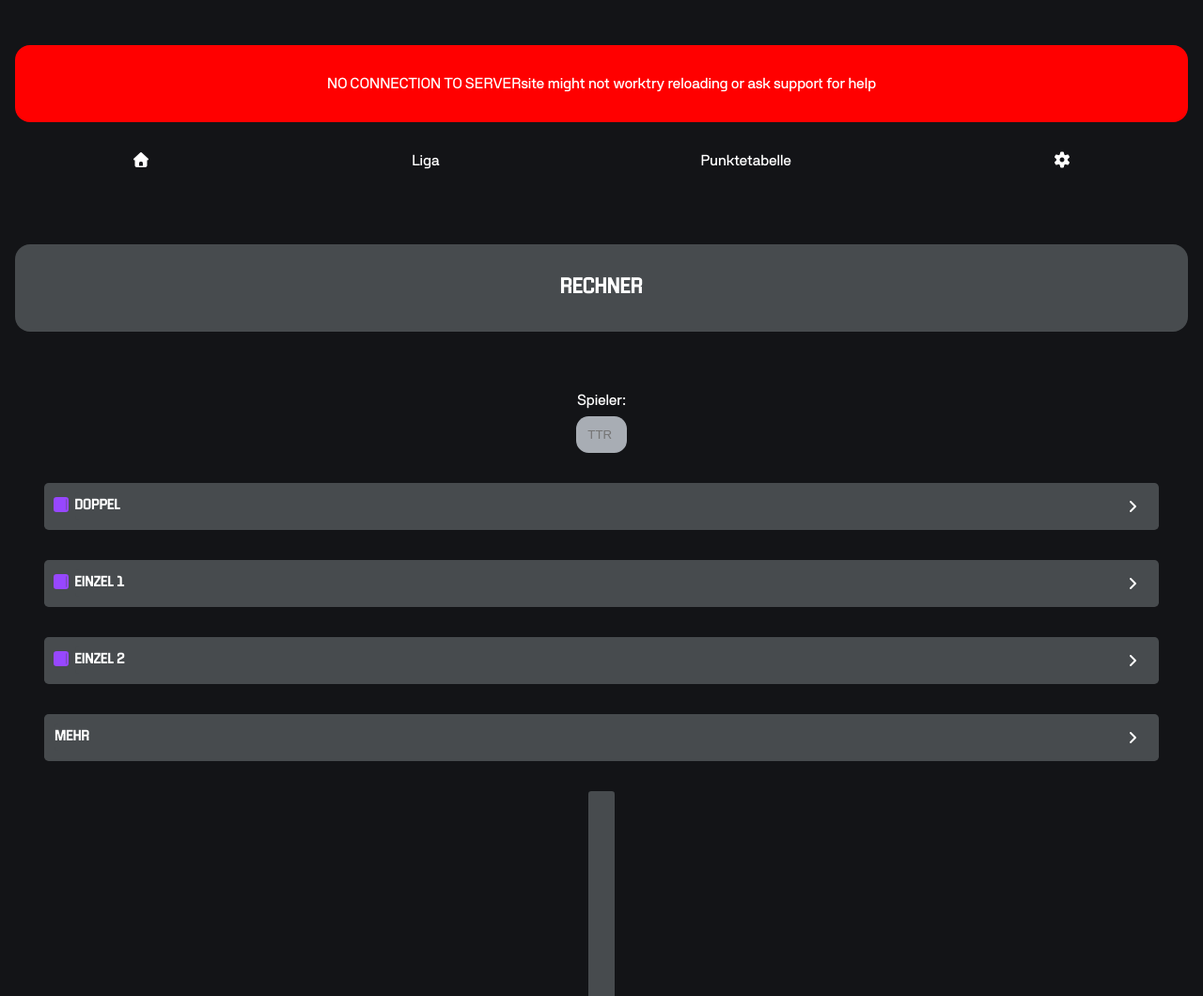
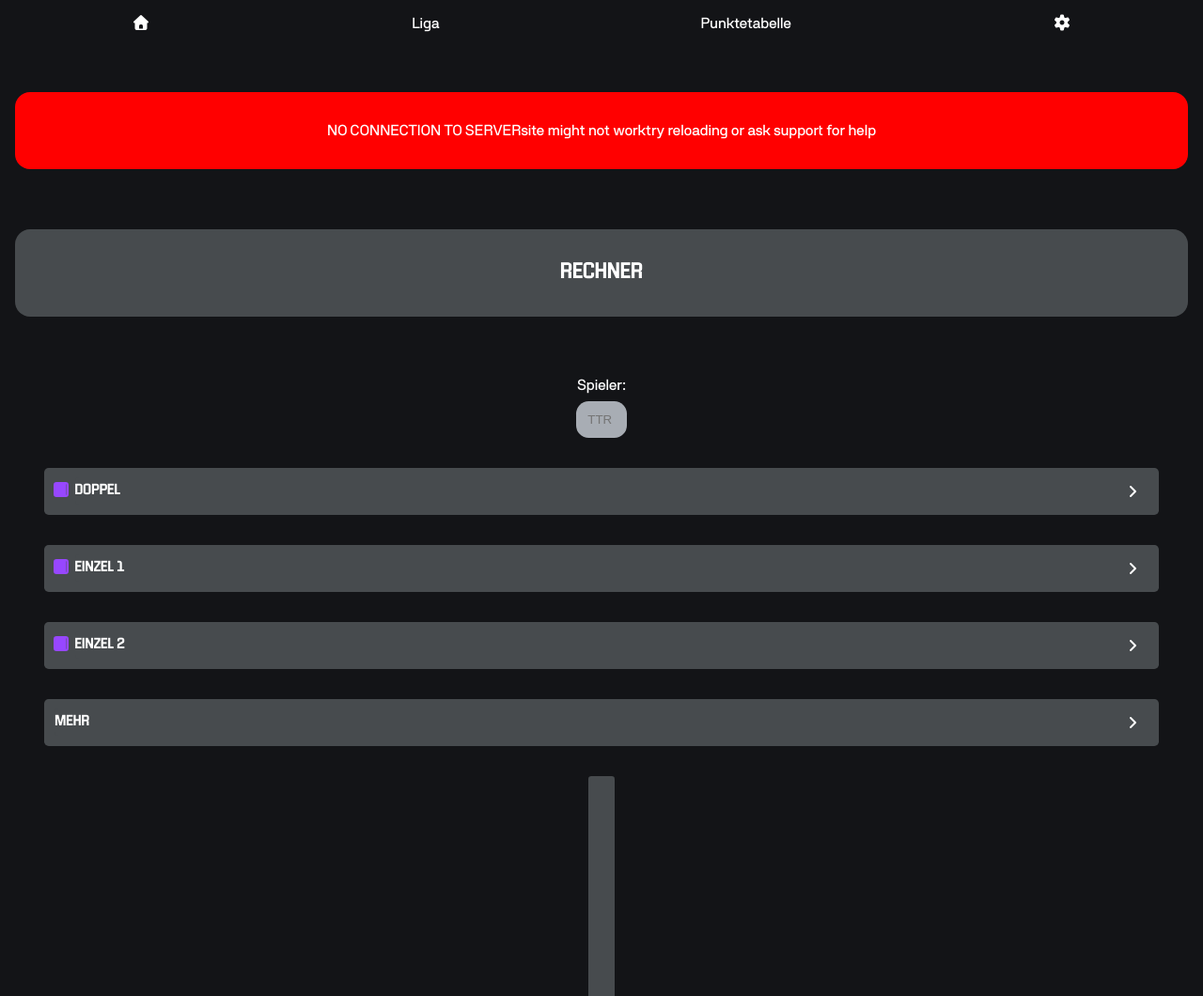
Before and after one commit to tt-web-dev/tt-base, a website: page rechner.html in a window 1280 px wide. Shown: the top 1060 px of the page at 94% size. Drawn offline with Linux system fonts and the light colour scheme; no server answers.

Commit message:
minor optimizations (show nav bar on scroll up, detailed error msg for failed myTT fetches)

```diff
--- a/base.css
+++ b/base.css
@@ -46,6 +46,7 @@
 
 :root{
     --base-color: #131417;
+    --nav-h: 57px;
     --text-color: #ffffff;
     --primary-color: #ffc06e;
     --secondary-color: #8D8DFF;
@@ -81,7 +82,7 @@ html{
 }
 
 body{
-    padding: 1em;
+    padding: var(--nav-h) 1em 1em 1em;
     background-color: var(--base-color);
 
 }
@@ -90,9 +91,40 @@ h1, h2, h3{
     font-family: KB_Pitch-Still;
 }
 
+/* Smart header: nav is fixed so it can stick beyond its <header> parent.
+   Titles inside <header> (.flex-container) still scroll away normally. */
 nav{
-    margin: 1em auto 3em auto;
-    width: min(1000px, 100%);
+    position: fixed;
+    top: 0;
+    left: 0;
+    right: 0;
+    z-index: 6;
+    margin: 0;
+    padding: 1em;
+    width: 100%;
+    background-color: var(--base-color);
+    transition: transform .25s ease;
+}
+
+/* smart header: hidden while scrolling down, shown on scroll up (see header.js) */
+body.nav-hidden nav{
+    transform: translateY(-101%);
+}
+
+/* header itself stays in flow (titles scroll away); small spacer since nav is fixed */
+header#header{
+    padding-top: 1em;
+}
+
+@media (prefers-reduced-motion: reduce){
+    nav{
+        transition: none;
+    }
+}
+
+/* overlay must cover the sticky nav, modal above overlay */
+#modal-overlay{
+    z-index: 8;
 }
 
 nav ul{
@@ -100,6 +132,8 @@ nav ul{
     align-items: center;
     list-style: none;
     justify-content: space-between;
+    width: min(1000px, 100%);
+    margin: 0 auto;
 }
 
 nav li:firstchild {
--- /dev/null
+++ b/header.js
@@ -0,0 +1,85 @@
+// Smart header: hide nav on scroll down, show on scroll up.
+// Global, progressive enhancement — works with the fixed nav in base.css.
+(function () {
+    var HIDE_AFTER = 100; // px: never hide at the very top
+    var TOLERANCE = 8; // px: ignore tiny jitter / trackpad noise
+    var COOLDOWN_MS = 800; // after load: stay visible (covers liga jumpToNearest)
+
+    var nav = null;
+    var lastY = 0;
+    var ticking = false;
+    var suppressHideUntil = Date.now() + COOLDOWN_MS;
+
+    function measure() {
+        nav = nav || document.querySelector('header#header nav') || document.querySelector('nav');
+        if (!nav) return;
+        var h = Math.round(nav.getBoundingClientRect().height);
+        if (h > 0) {
+            document.documentElement.style.setProperty('--nav-h', h + 'px');
+        }
+    }
+
+    function modalOpen() {
+        return !!document.querySelector('.modal.active');
+    }
+
+    function show() {
+        if (document.body.classList.contains('nav-hidden')) {
+            document.body.classList.remove('nav-hidden');
+        }
+    }
+
+    function hide() {
+        if (!document.body.classList.contains('nav-hidden')) {
+            document.body.classList.add('nav-hidden');
+        }
+    }
+
+    function update() {
+        ticking = false;
+        var y = window.scrollY || window.pageYOffset || 0;
+        var dy = y - lastY;
+
+        // tiny movements: keep state, but sync lastY so they don't accumulate
+        if (Math.abs(dy) < TOLERANCE) return;
+        lastY = y;
+
+        // at the top: always visible
+        if (y <= HIDE_AFTER) {
+            show();
+            return;
+        }
+
+        // during cooldown (initial auto-jump) or with a modal open: may show, never hide
+        if (Date.now() < suppressHideUntil || modalOpen()) {
+            if (dy < 0) show();
+            return;
+        }
+
+        if (dy > 0) hide();
+        else show();
+    }
+
+    function onScroll() {
+        if (!ticking) {
+            ticking = true;
+            requestAnimationFrame(update);
+        }
+    }
+
+    // allow pages with programmatic jumps (liga switchView/jumpToNearest) to keep nav visible briefly
+    window.__keepNavVisibleBriefly = function (ms) {
+        suppressHideUntil = Date.now() + (ms == null ? COOLDOWN_MS : ms);
+        show();
+    };
+
+    window.addEventListener('scroll', onScroll, { passive: true });
+    window.addEventListener('resize', measure);
+    document.addEventListener('DOMContentLoaded', function () {
+        lastY = window.scrollY || 0;
+        measure();
+    });
+    // classic (non-deferred) script may run before body exists — retry once on load
+    window.addEventListener('load', measure);
+    measure();
+})();
--- a/liga.js
+++ b/liga.js
@@ -177,6 +177,7 @@ function switchView(view) {
     const tableEl = document.getElementById('liga-table')
     if (listEl) listEl.hidden = isTable
     if (tableEl) tableEl.hidden = !isTable
+    window.__keepNavVisibleBriefly?.(500)
     window.scrollTo({ top: 0 })
     if (isTable) {
         loadTable(selectedGroupId)
@@ -397,6 +398,7 @@ function jumpToNearest() {
         target = document.getElementById(`spieltag-${last.spieltag}`)
     }
     if (target) {
+        window.__keepNavVisibleBriefly?.(800)
         requestAnimationFrame(() => {
             setTimeout(() => target.scrollIntoView({ block: 'start' }), 50)
         })
--- a/rechner.css
+++ b/rechner.css
@@ -153,9 +153,13 @@ input::-webkit-inner-spin-button {
 .select-checkbox {
     display: flex;
     position: sticky;
-    top: 0;
+    top: var(--nav-h, 57px);
     height: 100%;
     margin: 7px .5em 0 .2em;
+}
+
+body.nav-hidden .select-checkbox {
+    top: 0;
 }
 
 .onoffswitch-checkbox, .select-checkbox {
--- a/rechner.html
+++ b/rechner.html
@@ -8,6 +8,7 @@
 	<link rel="stylesheet" href="rechner.css">
 <link rel="stylesheet" href="https://cdnjs.cloudflare.com/ajax/libs/font-awesome/7.3.0/css/all.min.css" integrity="sha512-ApSLB1Pd3/bZN8fWB/RG9YhN/7bd9Hkf3AGaE2mPfebjrxagjuBtx2GcgdqIlJkUzwylBo61r9Xa9NmgBI0swA==" crossorigin="anonymous" referrerpolicy="no-referrer" />
 	<script src="config.js"></script>
+	<script src="header.js" defer></script>
 	<script src="rechner.js"></script>
 	<script src="testsave.js"></script>
 	<script src="connectiontest.js"></script>
```
Also changed, not shown: Backend/server.js (+16 -5 lines), ideas.txt (+6 -6 lines), index.html (+1 -0 lines), liga.css (+18 -2 lines), liga.html (+1 -0 lines), punktetabelle.html (+1 -0 lines), settings.html (+1 -0 lines).
